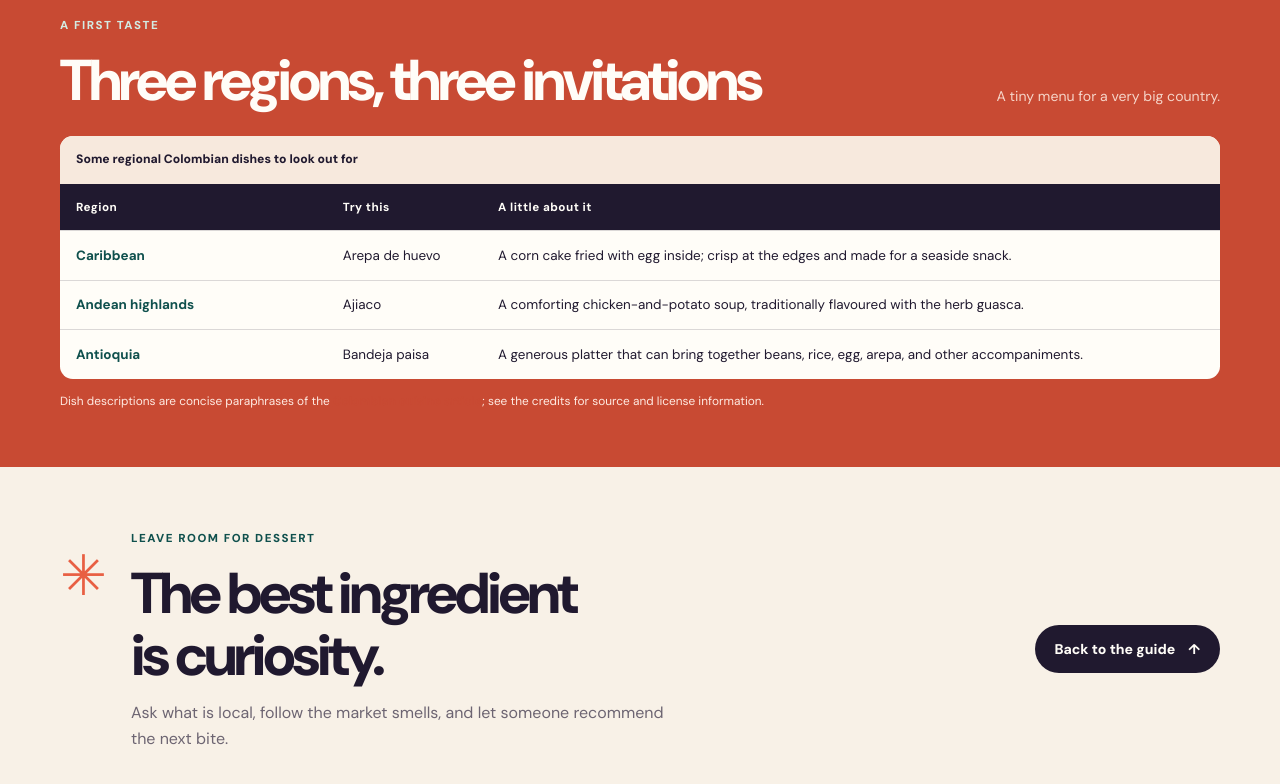
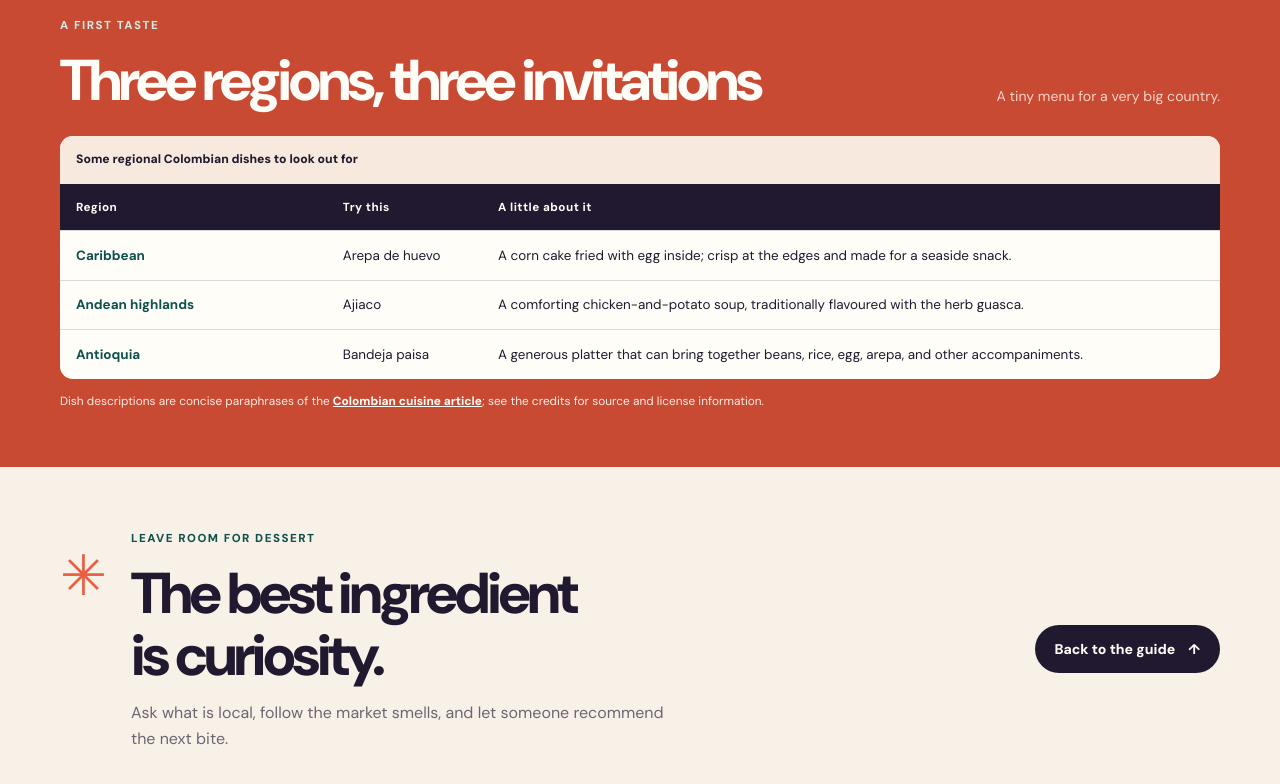
Before and after one commit to kuinnster/country-website-genai, a plain HTML site: page food.html in a window 1280 px wide. In both pictures the pointer is over the link "Colombian cuisine article". Shown: the part 1231-2015 px from the top of the page. Drawn offline with Linux system fonts and the light colour scheme.

Commit message:
Document food link hover contrast fix
Add hover and focus contrast checks to the plan, and record the request and confirmation in the prompt history.

Co-authored-by: Copilot <223556219+Copilot@users.noreply.github.com>

```diff
--- a/css/styles.css
+++ b/css/styles.css
@@ -1272,6 +1272,10 @@ tbody tr:last-child td {
   font-weight: 800;
 }
 
+.table-note a:hover {
+  color: var(--white);
+}
+
 .food-close {
   display: grid;
   align-items: center;
```
Also changed, not shown: 2 other files.
